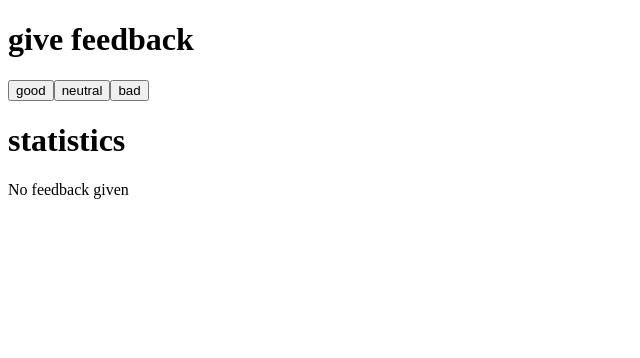
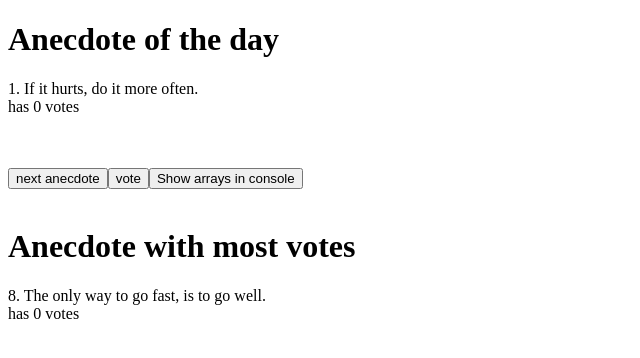
Before and after one commit to miskamero/Reactin-perusteet, a React (Create React App) app: page / in a window 1280 px wide. Shown: the top 358 px of the page, without its empty margins (0-640 px from the left). Built offline with nearby package versions, Linux system fonts and the light colour scheme.

Commit message:
1.12-1.14 tehtävät tehty

```diff
--- a/src/App.js
+++ b/src/App.js
@@ -1,55 +1,42 @@
 import { useState } from 'react'
 
-const StatisticsLine = ({text, value}) => {
-  return (
-    <div>
-      <table>
-        <tbody>
-          <tr><td>{text}</td><td>{value}</td></tr>
-        </tbody>
-      </table>
-    </div>
-  )
-}
+const App = () => {
+  const anecdotes = [
+    '1. If it hurts, do it more often.',
+    '2. Adding manpower to a late software project makes it later!',
+    '3. The first 90 percent of the code accounts for the first 90 percent of the development time...The remaining 10 percent of the code accounts for the other 90 percent of the development time.',
+    '4. Any fool can write code that a computer can understand. Good programmers write code that humans can understand.',
+    '5. Premature optimization is the root of all evil.',
+    '6. Debugging is twice as hard as writing the code in the first place. Therefore, if you write the code as cleverly as possible, you are, by definition, not smart enough to debug it.',
+    '7. Programming without an extremely heavy use of console.log is same as if a doctor would refuse to use x-rays or blood tests when dianosing patients.',
+    '8. The only way to go fast, is to go well.'
+  ];
 
-const Stats = ({good, neutral, bad, all }) => {
-  if (all >= 1){
-    return (
-      <div>
-        <h1>statistics</h1>
-        <StatisticsLine text="good" value={good} />
-        <StatisticsLine text="neutral" value={neutral} />
-        <StatisticsLine text="bad" value={bad} />
-        <StatisticsLine text="all" value={all} />
-        <StatisticsLine text="average" value={all === 0 ? 0 : ((good - bad) / all).toFixed(2)} />
-        <StatisticsLine text="positive" value={all === 0 ? 0 : (good / all * 100).toFixed(2) + " %"} />
-      </div>
-    )
-  } else{
-    return (
-      <div>
-        <h1>statistics</h1>
-        <p>No feedback given</p>
-      </div>
-    )
+  const points = {0: 0, 1: 0, 2: 0, 3: 0, 4: 0, 5: 0, 6: 0, 7: 0} // Create an array to initialize vote counts for each anecdote
+  const [votePoints, setVotePoints] = useState(points) // Initialize votePoints state with points array
+  const [selected, setSelected] = useState(0) // Initialize selected state with 0, Display first anecdote by default
+  const updatedVotePoints = {...votePoints} // Creates a copy of votePoints array to modify
+
+  const handleVote = () => { // Function to handle vote button click
+    updatedVotePoints[selected] += 1 // Increment vote count for selected anecdote
+    setVotePoints(updatedVotePoints) // Update votePoints state with the modified copy
   }
-}
-
-
-const App = () => {
-  // tallenna napit omaan tilaansa
-  const [good, setGood] = useState(0)
-  const [neutral, setNeutral] = useState(0)
-  const [bad, setBad] = useState(0)
-  const all = good + neutral + bad
 
   return (
     <div>
-      <h1>give feedback</h1>
-      <button onClick={() => setGood(good + 1)}>good</button>
-      <button onClick={() => setNeutral(neutral + 1)}>neutral</button>
-      <button onClick={() => setBad(bad + 1)}>bad</button>
-      <Stats good={good} neutral={neutral} bad={bad} all={all} />
+      <h1>Anecdote of the day</h1>
+      <p>{anecdotes[selected]}<br/> has {updatedVotePoints[selected]} votes</p>
+      <br/><br/>
+      <button onClick={() => setSelected(Math.floor(Math.random() * anecdotes.length))}>next anecdote</button>
+      <button onClick={handleVote}>vote</button>
+      <button onClick={console.log(votePoints)}>Show arrays in console</button>
+      <br/><br/>
+      <h1>Anecdote with most votes</h1>
+      <p>{anecdotes[
+        Object.keys(updatedVotePoints).reduce((a, b) =>
+        updatedVotePoints[a] > updatedVotePoints[b] ? a : b // Find index of anecdote with most votes in updatedVotePoints array by comparing vote counts
+        )]
+        }<br/> has {Object.values(updatedVotePoints).reduce((a, b) => a > b ? a : b)} votes</p>
     </div>
   )
 }
```
